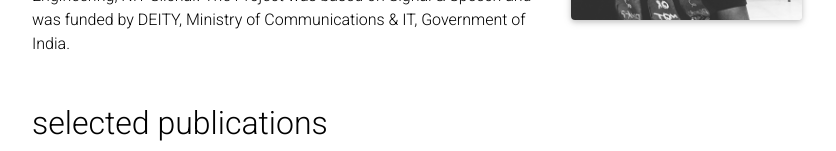
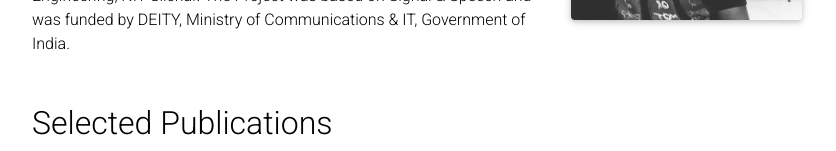
Before and after one commit to albertmundu/albertmundu.github.io, a Jekyll site: the page built from _pages/about.md, in a window 1280 px wide and 933 px high, cut to the strip 0-643 px from the top of the window. Shown: the part 489-640 px from the top of the strip, without its empty margins (223-1059 px from the left). Built offline with Jekyll 4.4.1, drawn with Linux system fonts in a browser that asks for light colours; full-size pictures stand in for the smaller copies a plugin makes; comment, search, counter and statistics services are not loaded; a style sheet for code colours, icons or effects is not loaded.

Commit message:
minor modifications

```diff
--- a/_includes/footer.html
+++ b/_includes/footer.html
@@ -1,6 +1,6 @@
     {% if site.footer_fixed %}
     <footer class="fixed-bottom">
-      <div class="container mt-0">
+      <div class="container mt-0" style="display: block; width: 100%; text-align: center; margin: 0 auto;">
         &copy; Copyright {{ site.time | date: '%Y' }} {{ site.first_name }} {{ site.middle_name }} {{ site.last_name }}. {{ site.footer_text }}
         {%- if site.impressum_path -%}
         <a href="{{ site.url }}{{ site.baseurl }}{{ site.impressum_path }}">Impressum</a>.
--- a/_includes/selected_papers.html
+++ b/_includes/selected_papers.html
@@ -1,5 +1,5 @@
 
           <div class="publications">
-            <h2>selected publications</h2>
+            <h2>Selected Publications</h2>
             {% bibliography -f papers -q @*[selected=true]* %}
           </div>
```
